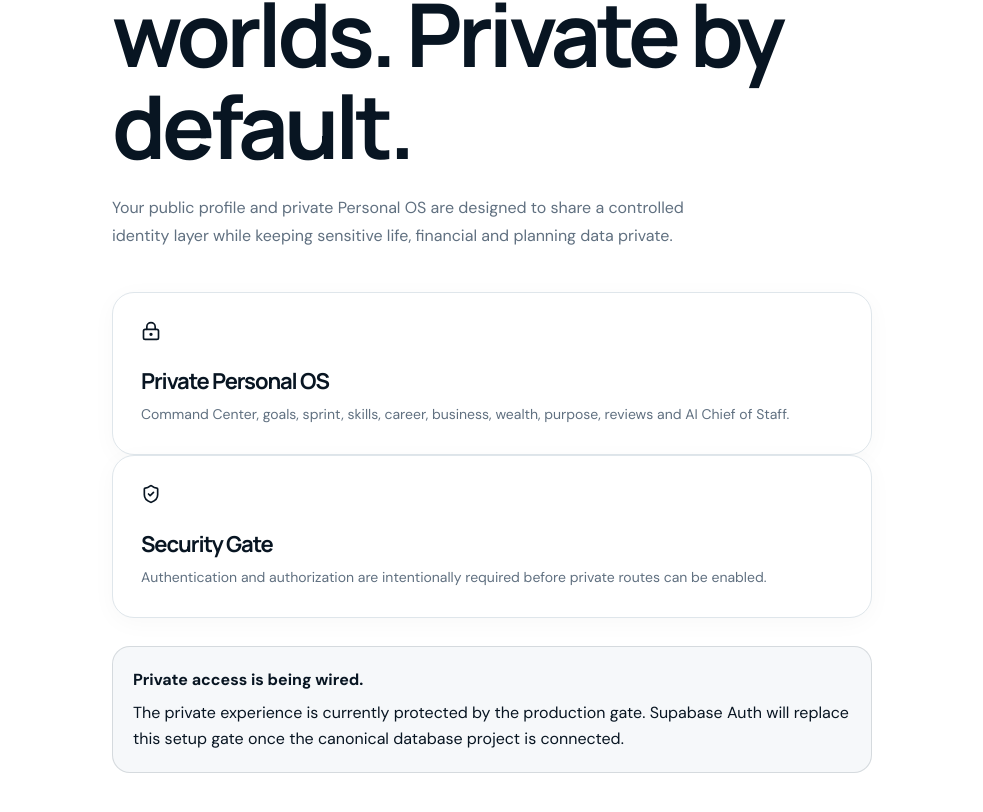
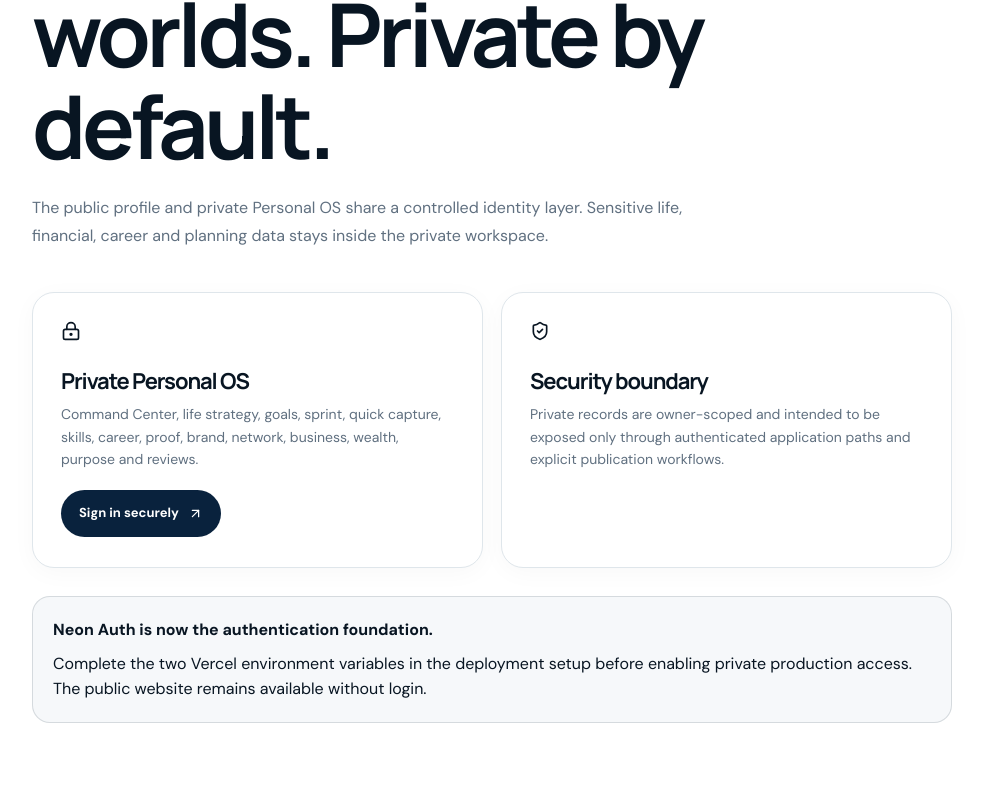
Before and after one commit to yusufstmrg/yusuf-platform, a Next.js app: page /login in a window 1280 px wide. Shown: the part 328-1140 px from the top of the page, without its empty margins (148-1131 px from the left). Built offline with nearby package versions, Linux system fonts and the light colour scheme; no server answers.

Commit message:
feat: prepare Neon Auth login gateway

```diff
--- a/app/login/page.tsx
+++ b/app/login/page.tsx
@@ -1,5 +1,5 @@
 import Link from "next/link";
-import { ArrowLeft, LockKeyhole, ShieldCheck } from "lucide-react";
+import { ArrowLeft, ArrowUpRight, LockKeyhole, ShieldCheck, Sparkles } from "lucide-react";
 
 export const metadata = {
   title: "Sign in — Yusuf B. Situmorang",
@@ -10,34 +10,40 @@ export const metadata = {
 export default function LoginPage() {
   return (
     <main className="section section-white" style={{ minHeight: "100svh", display: "grid", placeItems: "center" }}>
-      <div className="container" style={{ maxWidth: 760 }}>
+      <div className="container" style={{ maxWidth: 920 }}>
         <Link className="btn btn-dark" href="/" style={{ display: "inline-flex", marginBottom: 36 }}>
           <ArrowLeft size={15} /> Back to Yusuf
         </Link>
 
         <div className="kicker">Yusuf Platform</div>
-        <h1 style={{ marginTop: 10, maxWidth: 680 }}>One identity. Two worlds. Private by default.</h1>
-        <p className="section-lead" style={{ maxWidth: 620, marginTop: 18 }}>
-          Your public profile and private Personal OS are designed to share a controlled identity layer while keeping sensitive life, financial and planning data private.
+        <h1 style={{ marginTop: 10, maxWidth: 780 }}>One identity. Two worlds. Private by default.</h1>
+        <p className="section-lead" style={{ maxWidth: 700, marginTop: 18 }}>
+          The public profile and private Personal OS share a controlled identity layer. Sensitive life, financial, career and planning data stays inside the private workspace.
         </p>
 
-        <div className="card-grid" style={{ marginTop: 42 }}>
+        <div className="grid-2" style={{ marginTop: 42 }}>
           <div className="card">
             <LockKeyhole size={20} />
             <h3>Private Personal OS</h3>
-            <p>Command Center, goals, sprint, skills, career, business, wealth, purpose, reviews and AI Chief of Staff.</p>
+            <p>Command Center, life strategy, goals, sprint, quick capture, skills, career, proof, brand, network, business, wealth, purpose and reviews.</p>
+            <Link className="btn btn-dark" href="/auth/sign-in" style={{ marginTop: 20 }}>
+              Sign in securely <ArrowUpRight size={15} />
+            </Link>
           </div>
           <div className="card">
             <ShieldCheck size={20} />
-            <h3>Security Gate</h3>
-            <p>Authentication and authorization are intentionally required before private routes can be enabled.</p>
+            <h3>Security boundary</h3>
+            <p>Private records are owner-scoped and intended to be exposed only through authenticated application paths and explicit publication workflows.</p>
+            <Link className="btn btn-secondary" href="/auth/sign-up" style={{ marginTop: 20 }}>
+              Create account <Sparkles size={15} />
+            </Link>
           </div>
         </div>
 
         <div className="notice" style={{ marginTop: 28, padding: 20, border: "1px solid rgba(17,37,54,.14)", borderRadius: 18, background: "#f6f8fa" }}>
-          <strong>Private access is being wired.</strong>
+          <strong>Neon Auth is now the authentication foundation.</strong>
           <p style={{ margin: "8px 0 0" }}>
-            The private experience is currently protected by the production gate. Supabase Auth will replace this setup gate once the canonical database project is connected.
+            Complete the two Vercel environment variables in the deployment setup before enabling private production access. The public website remains available without login.
           </p>
         </div>
       </div>
```
